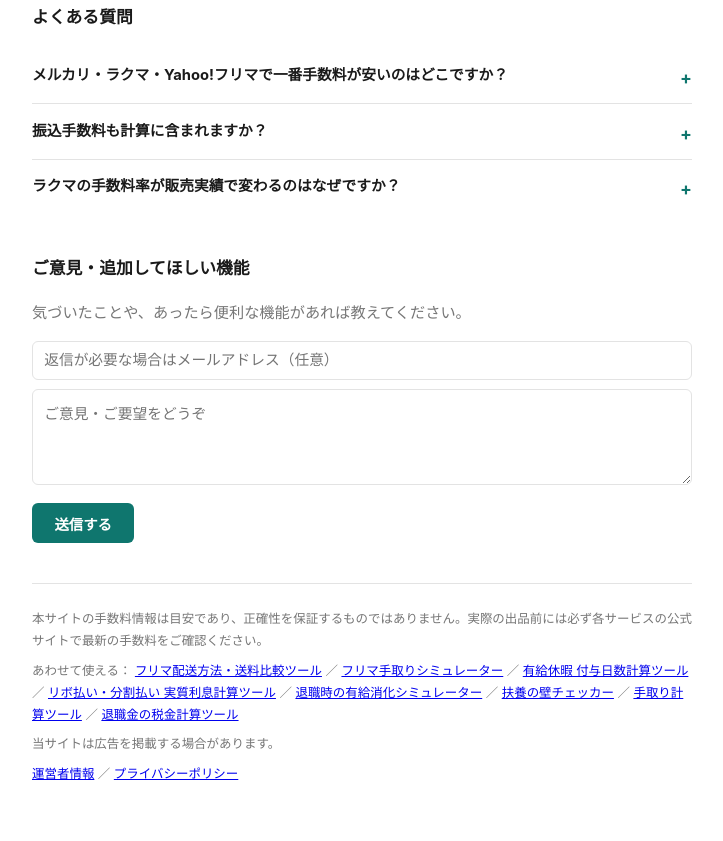
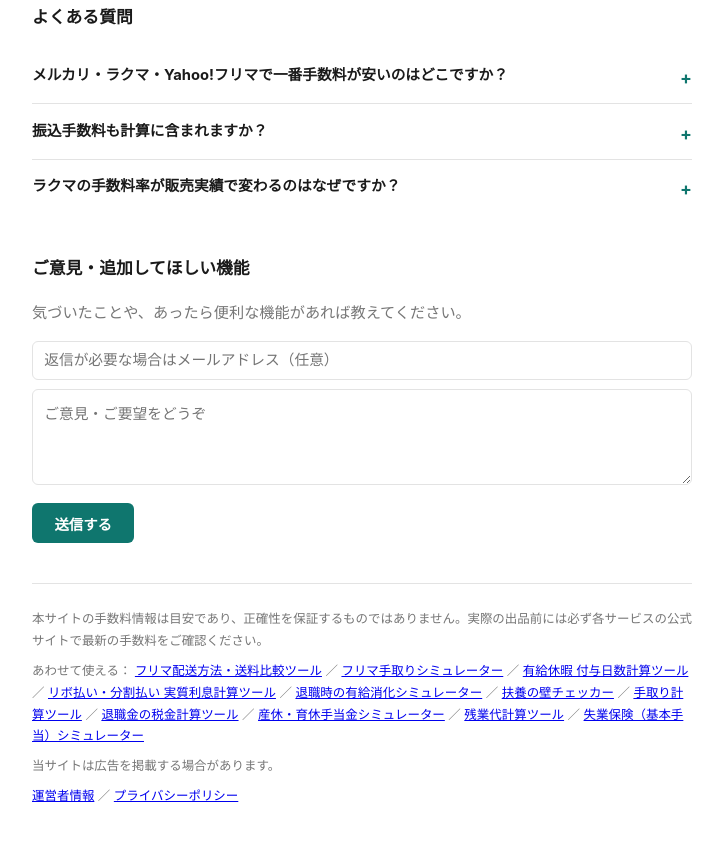
Before and after one commit to kosuke-rgb/furima-hikaku-keisan, a plain HTML site: page index.html in a window 1280 px wide. Shown: the part 1336-2177 px from the top of the page, without its empty margins (278-1001 px from the left). Drawn offline with Linux system fonts and the light colour scheme.

Commit message:
全ツールへの相互リンクに統一

```diff
--- a/index.html
+++ b/index.html
@@ -302,7 +302,10 @@ footer.site-footer p { margin: 0 0 0.5rem; }
       <a href="https://webtools-labs.com/taishoku-yukyu-keisan/">退職時の有給消化シミュレーター</a> ／
       <a href="https://webtools-labs.com/fuyou-no-kabe-keisan/">扶養の壁チェッカー</a> ／
       <a href="https://webtools-labs.com/tedori-keisan/">手取り計算ツール</a> ／
-      <a href="https://webtools-labs.com/taishokukin-zei-keisan/">退職金の税金計算ツール</a>
+      <a href="https://webtools-labs.com/taishokukin-zei-keisan/">退職金の税金計算ツール</a> ／
+      <a href="https://webtools-labs.com/sankyu-ikuji-teate-keisan/">産休・育休手当金シミュレーター</a> ／
+      <a href="https://webtools-labs.com/zangyodai-keisan/">残業代計算ツール</a> ／
+      <a href="https://webtools-labs.com/shitsugyo-hoken-keisan/">失業保険（基本手当）シミュレーター</a>
     </p>
     <p>当サイトは広告を掲載する場合があります。</p>
     <p><a href="https://webtools-labs.com/about/">運営者情報</a> ／ <a href="https://webtools-labs.com/privacy/">プライバシーポリシー</a></p>
```
